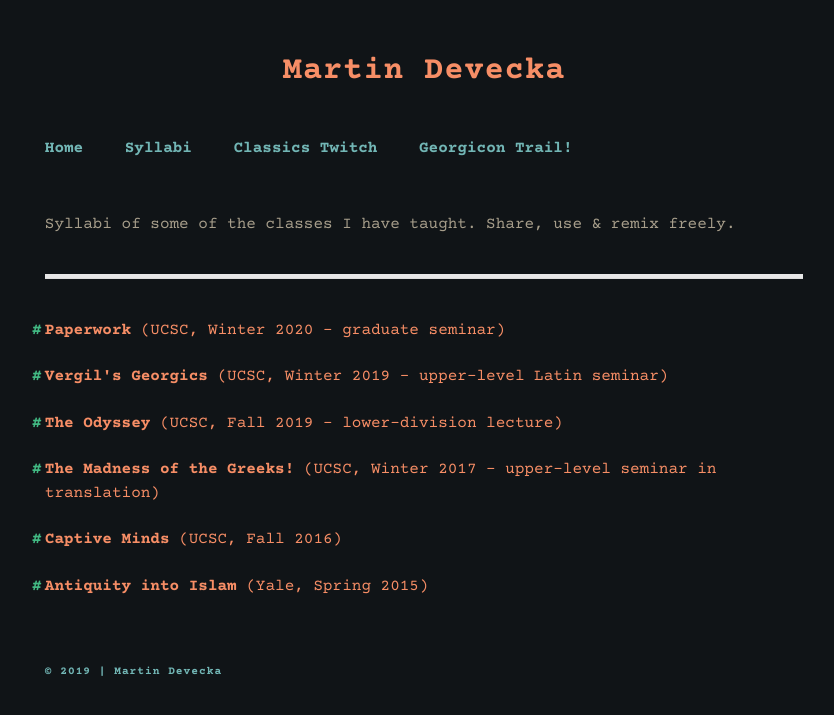
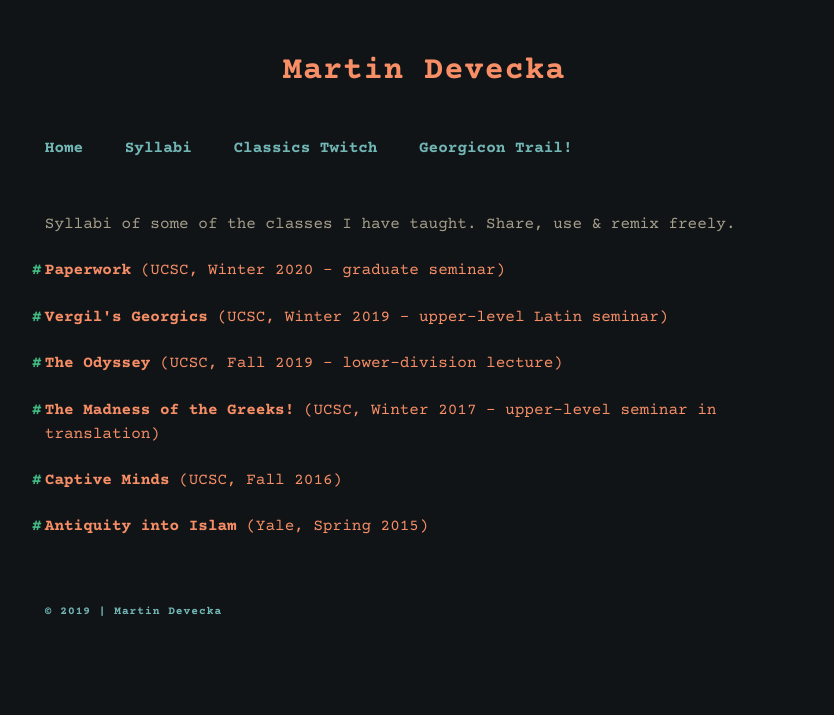
Before and after one commit to TheSquareProfessor/TheSquareProfessor.github.io, a Jekyll site: the page built from html/syllabi.html, in a window 1280 px wide. Shown: the top 715 px of the page, without its empty margins (216-1050 px from the left). Built offline with Jekyll 4.4.1, drawn with Linux system fonts in a browser that asks for light colours.

Commit message:
Update syllabi.html

```diff
--- a/html/syllabi.html
+++ b/html/syllabi.html
@@ -4,8 +4,7 @@ layout: collections_layout
 permalink: /syllabi/
 ---
 Syllabi of some of the classes I have taught. Share, use & remix freely.
-
-<hr/>
+<br/>
 
 {% for post in site.categories.syllabi %}
 <a href="{{site.baseurl}}{{post.url}}"><strong>{{post.title}}</strong> ({{post.subtitle}})</a>
```
